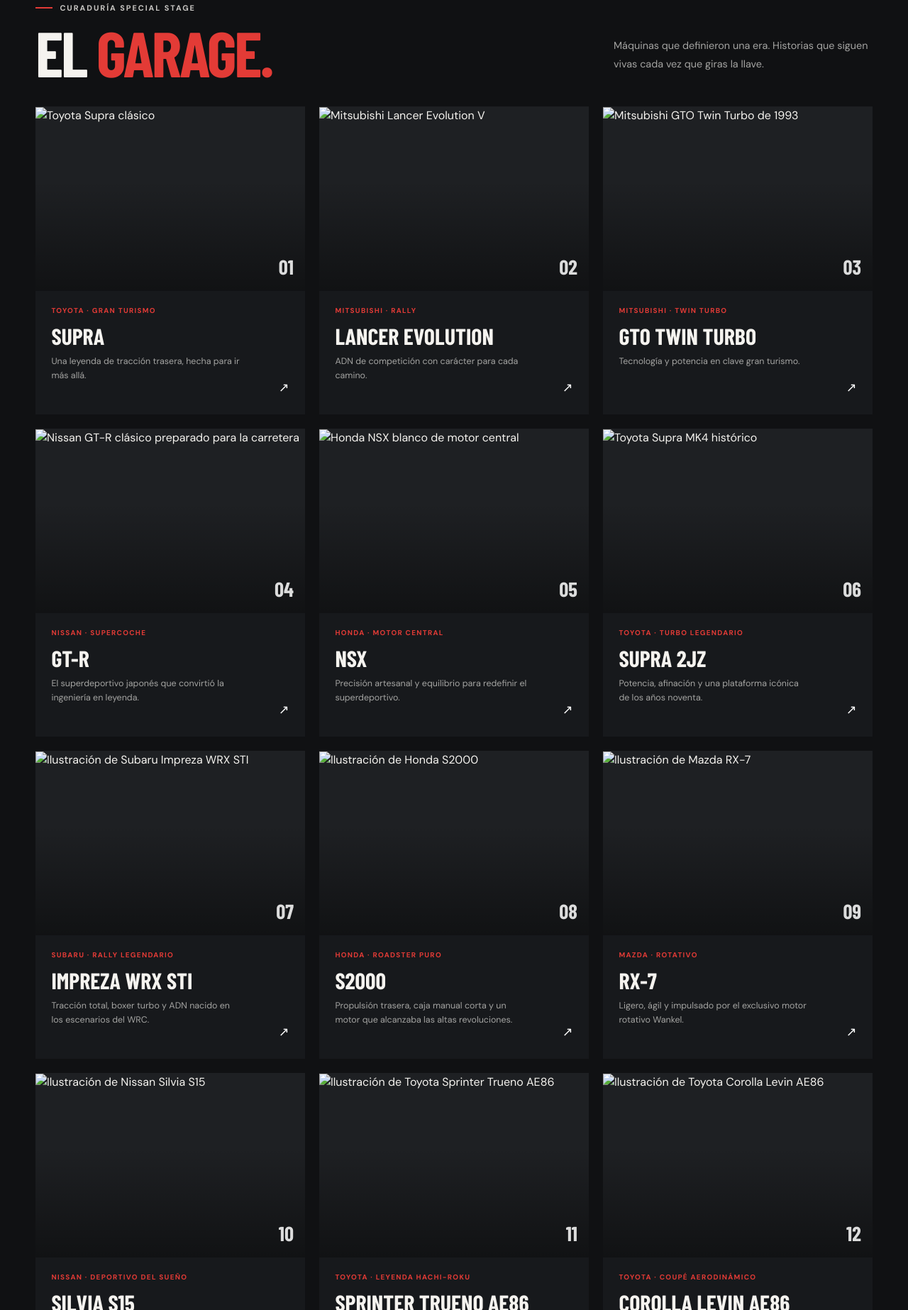
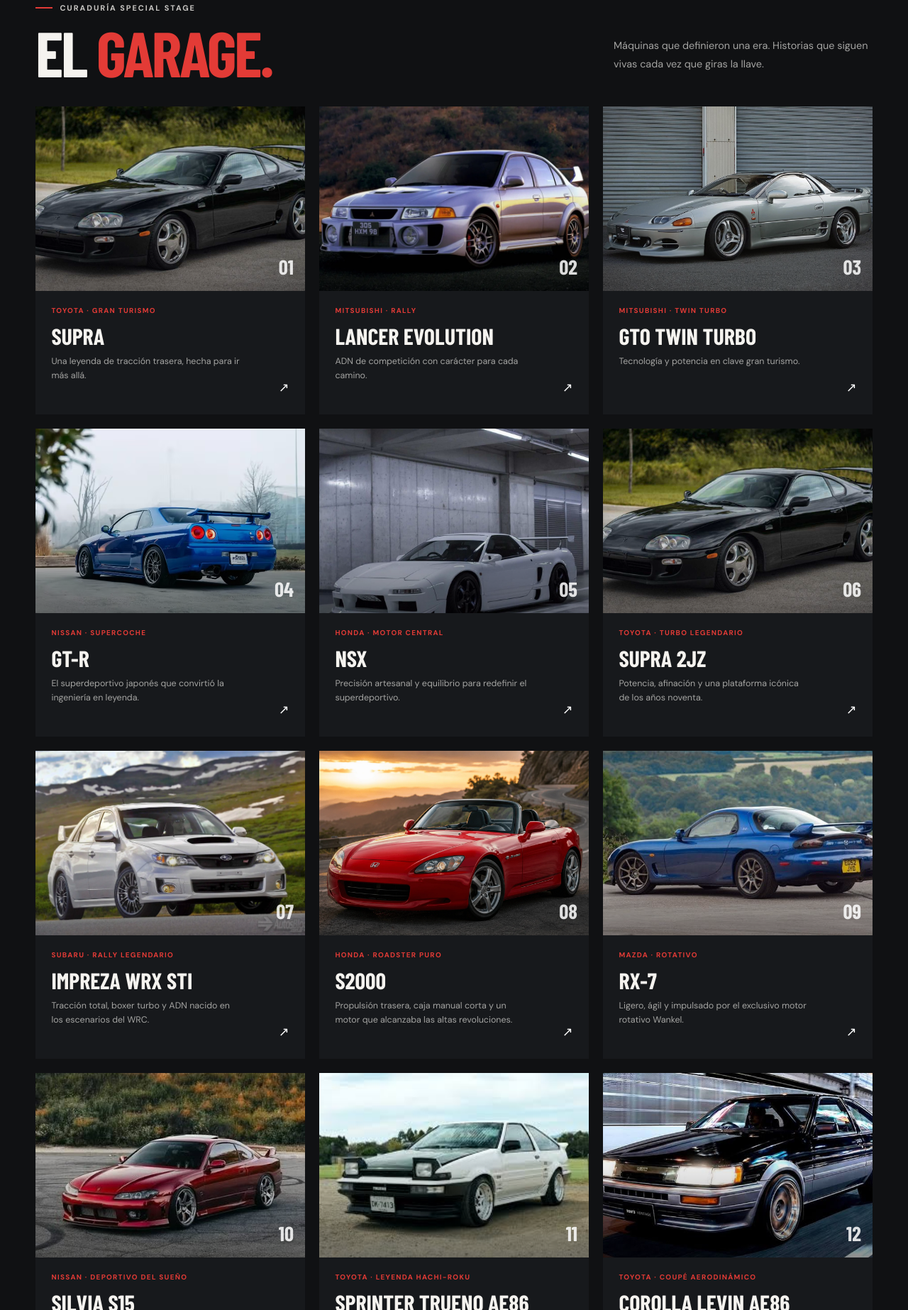
Before and after one commit to WDGonz/Special_stage, a plain HTML site: page index.html in a window 1280 px wide. Shown: the part 954-2800 px from the top of the page at 71% size. Drawn offline with nearby package versions, Linux system fonts and the light colour scheme; a web font is replaced by a local one.

Commit message:
correcciones de indexacion
`

```diff
--- a/index.html
+++ b/index.html
@@ -16,7 +16,7 @@
 <body>
   <header class="site-header" id="inicio">
     <a class="brand" href="#inicio" aria-label="Special Stage, inicio">
-      <img src="OIG3.b3COJ.5Jp.jpeg" alt="" class="brand-mark">
+      <img src="images/OIG3.b3COJ.5Jp.jpeg" alt="" class="brand-mark">
       <span class="brand-name">SPECIAL<span>STAGE</span></span>
     </a>
     <nav class="site-nav" aria-label="Navegación principal">
@@ -48,7 +48,7 @@
         </div>
         <div class="carousel-inner">
           <article class="carousel-item active">
-            <img src="7Q7YH4NVMZA3RBC3DKDZZ7UAQU.avif" class="hero-image" alt="Nissan GT-R listo para salir a la carretera">
+            <img src="images/7Q7YH4NVMZA3RBC3DKDZZ7UAQU.avif" class="hero-image" alt="Nissan GT-R listo para salir a la carretera">
             <div class="hero-shade"></div>
             <div class="hero-copy">
               <p class="eyebrow"><span></span> ÍCONOS DE JAPÓN · 01 / 14</p>
@@ -59,7 +59,7 @@
             <span class="hero-model">NISSAN GT-R</span>
           </article>
           <article class="carousel-item">
-            <img src="1997-toyota-supra-sold-for-176-000-at-auction.jpg" class="hero-image" alt="Toyota Supra, leyenda japonesa de alto rendimiento">
+            <img src="images/1997-toyota-supra-sold-for-176-000-at-auction.jpg" class="hero-image" alt="Toyota Supra, leyenda japonesa de alto rendimiento">
             <div class="hero-shade"></div>
             <div class="hero-copy">
               <p class="eyebrow"><span></span> LEYENDAS DEL ASFALTO · 02 / 14</p>
@@ -70,7 +70,7 @@
             <span class="hero-model">TOYOTA SUPRA</span>
           </article>
           <article class="carousel-item">
-            <img src="mitsubishi-lancer-evo-v.webp" class="hero-image" alt="Mitsubishi Lancer Evolution V inspirado en los rallyes">
+            <img src="images/mitsubishi-lancer-evo-v.webp" class="hero-image" alt="Mitsubishi Lancer Evolution V inspirado en los rallyes">
             <div class="hero-shade"></div>
             <div class="hero-copy">
               <p class="eyebrow"><span></span> NACIDO EN EL RALLY · 03 / 14</p>
@@ -81,7 +81,7 @@
             <span class="hero-model">MITSUBISHI LANCER EVO V</span>
           </article>
           <article class="carousel-item">
-            <img src="1993-mitsubishi-gto-z16a-twin-turbo.jpeg" class="hero-image" alt="Mitsubishi GTO Twin Turbo de los años noventa">
+            <img src="images/1993-mitsubishi-gto-z16a-twin-turbo.jpeg" class="hero-image" alt="Mitsubishi GTO Twin Turbo de los años noventa">
             <div class="hero-shade"></div>
             <div class="hero-copy">
               <p class="eyebrow"><span></span> POTENCIA DE LOS 90 · 04 / 14</p>
@@ -92,7 +92,7 @@
             <span class="hero-model">MITSUBISHI GTO</span>
           </article>
           <article class="carousel-item">
-            <img src="d70036c5288b5b1a4c5e535a1e9632af.jpg" class="hero-image" alt="Honda NSX, superdeportivo japonés de motor central">
+            <img src="images/d70036c5288b5b1a4c5e535a1e9632af.jpg" class="hero-image" alt="Honda NSX, superdeportivo japonés de motor central">
             <div class="hero-shade"></div>
             <div class="hero-copy">
               <p class="eyebrow"><span></span> PRECISIÓN EN ESTADO PURO · 05 / 14</p>
@@ -103,7 +103,7 @@
             <span class="hero-model">HONDA NSX</span>
           </article>
           <article class="carousel-item">
-            <img src="Subaru_Impreza_WRX_STi_2011-00.jpg.webp" class="hero-image" alt="Subaru Impreza WRX STI preparado para el rally">
+            <img src="images/Subaru_Impreza_WRX_STi_2011-00.jpg.webp" class="hero-image" alt="Subaru Impreza WRX STI preparado para el rally">
             <div class="hero-shade"></div>
             <div class="hero-copy">
               <p class="eyebrow"><span></span> ADN DE RALLY · 06 / 14</p>
@@ -114,7 +114,7 @@
             <span class="hero-model">SUBARU IMPREZA WRX STI</span>
           </article>
           <article class="carousel-item">
-            <img src="honda-s2000-ap1-ap2.webp" class="hero-image" alt="Honda S2000 roadster deportivo">
+            <img src="images/honda-s2000-ap1-ap2.webp" class="hero-image" alt="Honda S2000 roadster deportivo">
             <div class="hero-shade"></div>
             <div class="hero-copy">
               <p class="eyebrow"><span></span> ROADSTER PURO · 07 / 14</p>
@@ -125,7 +125,7 @@
             <span class="hero-model">HONDA S2000</span>
           </article>
           <article class="carousel-item">
-            <img src="rx7.jfif" class="hero-image" alt="Mazda RX-7 con motor rotativo">
+            <img src="images/rx7.jfif" class="hero-image" alt="Mazda RX-7 con motor rotativo">
             <div class="hero-shade"></div>
             <div class="hero-copy">
               <p class="eyebrow"><span></span> TECNOLOGÍA ROTATIVA · 08 / 14</p>
@@ -136,7 +136,7 @@
             <span class="hero-model">MAZDA RX-7</span>
           </article>
           <article class="carousel-item">
-            <img src="s15.jfif" class="hero-image" alt="Nissan Silvia S15 de propulsión trasera">
+            <img src="images/s15.jfif" class="hero-image" alt="Nissan Silvia S15 de propulsión trasera">
             <div class="hero-shade"></div>
             <div class="hero-copy">
               <p class="eyebrow"><span></span> REINA DE LOS TOUGE · 09 / 14</p>
@@ -147,7 +147,7 @@
             <span class="hero-model">NISSAN SILVIA S15</span>
           </article>
           <article class="carousel-item">
-            <img src="trueno.jfif" class="hero-image" alt="Toyota Sprinter Trueno AE86">
+            <img src="images/trueno.jfif" class="hero-image" alt="Toyota Sprinter Trueno AE86">
             <div class="hero-shade"></div>
             <div class="hero-copy">
               <p class="eyebrow"><span></span> LEYENDA HACHI-ROKU · 10 / 14</p>
@@ -158,7 +158,7 @@
             <span class="hero-model">TOYOTA SPRINTER TRUENO AE86</span>
           </article>
           <article class="carousel-item">
-            <img src="levin.jfif" class="hero-image" alt="Toyota Corolla Levin AE86">
+            <img src="images/levin.jfif" class="hero-image" alt="Toyota Corolla Levin AE86">
             <div class="hero-shade"></div>
             <div class="hero-copy">
               <p class="eyebrow"><span></span> EL HERMANO INVISIBLE · 11 / 14</p>
@@ -169,7 +169,7 @@
             <span class="hero-model">TOYOTA COROLLA LEVIN AE86</span>
           </article>
           <article class="carousel-item">
-            <img src="civic.jfif" class="hero-image" alt="Honda Civic Type R deportivo">
+            <img src="images/civic.jfif" class="hero-image" alt="Honda Civic Type R deportivo">
             <div class="hero-shade"></div>
             <div class="hero-copy">
               <p class="eyebrow"><span></span> NATIVO DE CIRCUITO · 12 / 14</p>
@@ -180,7 +180,7 @@
             <span class="hero-model">HONDA CIVIC TYPE R</span>
           </article>
           <article class="carousel-item">
-            <img src="integra.jfif" class="hero-image" alt="Honda Integra Type R deportivo">
+            <img src="images/integra.jfif" class="hero-image" alt="Honda Integra Type R deportivo">
             <div class="hero-shade"></div>
             <div class="hero-copy">
               <p class="eyebrow"><span></span> LEYENDA VTEC · 13 / 14</p>
@@ -191,7 +191,7 @@
             <span class="hero-model">HONDA INTEGRA TYPE R</span>
           </article>
           <article class="carousel-item">
-            <img src="1997-toyota-supra-sold-for-176-000-at-auction.jpg" class="hero-image" alt="Toyota Supra 2JZ con motor turbo">
+            <img src="images/1997-toyota-supra-sold-for-176-000-at-auction.jpg" class="hero-image" alt="Toyota Supra 2JZ con motor turbo">
             <div class="hero-shade"></div>
             <div class="hero-copy">
               <p class="eyebrow"><span></span> POTENCIA LEGENDARIA · 14 / 14</p>
@@ -221,59 +221,59 @@
       </div>
       <div class="car-grid">
         <article class="car-card">
-          <div class="card-image"><img src="1997-toyota-supra-sold-for-176-000-at-auction.jpg" alt="Toyota Supra clásico" loading="lazy"><span class="card-number">01</span></div>
+          <div class="card-image"><img src="images/1997-toyota-supra-sold-for-176-000-at-auction.jpg" alt="Toyota Supra clásico" loading="lazy"><span class="card-number">01</span></div>
           <div class="card-copy"><p class="card-kicker">TOYOTA · GRAN TURISMO</p><h3>Supra</h3><p>Una leyenda de tracción trasera, hecha para ir más allá.</p><span class="card-arrow" aria-hidden="true">↗</span></div>
         </article>
         <article class="car-card">
-          <div class="card-image"><img src="mitsubishi-lancer-evo-v.webp" alt="Mitsubishi Lancer Evolution V" loading="lazy"><span class="card-number">02</span></div>
+          <div class="card-image"><img src="images/mitsubishi-lancer-evo-v.webp" alt="Mitsubishi Lancer Evolution V" loading="lazy"><span class="card-number">02</span></div>
           <div class="card-copy"><p class="card-kicker">MITSUBISHI · RALLY</p><h3>Lancer Evolution</h3><p>ADN de competición con carácter para cada camino.</p><span class="card-arrow" aria-hidden="true">↗</span></div>
         </article>
         <article class="car-card">
-          <div class="card-image"><img src="1993-mitsubishi-gto-z16a-twin-turbo.jpeg" alt="Mitsubishi GTO Twin Turbo de 1993" loading="lazy"><span class="card-number">03</span></div>
+          <div class="card-image"><img src="images/1993-mitsubishi-gto-z16a-twin-turbo.jpeg" alt="Mitsubishi GTO Twin Turbo de 1993" loading="lazy"><span class="card-number">03</span></div>
           <div class="card-copy"><p class="card-kicker">MITSUBISHI · TWIN TURBO</p><h3>GTO Twin Turbo</h3><p>Tecnología y potencia en clave gran turismo.</p><span class="card-arrow" aria-hidden="true">↗</span></div>
         </article>
         <article class="car-card">
-          <div class="card-image"><img src="7Q7YH4NVMZA3RBC3DKDZZ7UAQU.avif" alt="Nissan GT-R clásico preparado para la carretera" loading="lazy"><span class="card-number">04</span></div>
+          <div class="card-image"><img src="images/7Q7YH4NVMZA3RBC3DKDZZ7UAQU.avif" alt="Nissan GT-R clásico preparado para la carretera" loading="lazy"><span class="card-number">04</span></div>
           <div class="card-copy"><p class="card-kicker">NISSAN · SUPERCOCHE</p><h3>GT-R</h3><p>El superdeportivo japonés que convirtió la ingeniería en leyenda.</p><span class="card-arrow" aria-hidden="true">↗</span></div>
         </article>
         <article class="car-card">
-          <div class="card-image"><img src="d70036c5288b5b1a4c5e535a1e9632af.jpg" alt="Honda NSX blanco de motor central" loading="lazy"><span class="card-number">05</span></div>
+          <div class="card-image"><img src="images/d70036c5288b5b1a4c5e535a1e9632af.jpg" alt="Honda NSX blanco de motor central" loading="lazy"><span class="card-number">05</span></div>
           <div class="card-copy"><p class="card-kicker">HONDA · MOTOR CENTRAL</p><h3>NSX</h3><p>Precisión artesanal y equilibrio para redefinir el superdeportivo.</p><span class="card-arrow" aria-hidden="true">↗</span></div>
         </article>
         <article class="car-card">
-          <div class="card-image"><img src="1997-toyota-supra-sold-for-176-000-at-auction.jpg" alt="Toyota Supra MK4 histórico" loading="lazy"><span class="card-number">06</span></div>
+          <div class="card-image"><img src="images/1997-toyota-supra-sold-for-176-000-at-auction.jpg" alt="Toyota Supra MK4 histórico" loading="lazy"><span class="card-number">06</span></div>
           <div class="card-copy"><p class="card-kicker">TOYOTA · TURBO LEGENDARIO</p><h3>Supra 2JZ</h3><p>Potencia, afinación y una plataforma icónica de los años noventa.</p><span class="card-arrow" aria-hidden="true">↗</span></div>
         </article>
         <article class="car-card">
-          <div class="card-image"><img src="Subaru_Impreza_WRX_STi_2011-00.jpg.webp" alt="Ilustración de Subaru Impreza WRX STI" loading="lazy"><span class="card-number">07</span></div>
+          <div class="card-image"><img src="images/Subaru_Impreza_WRX_STi_2011-00.jpg.webp" alt="Ilustración de Subaru Impreza WRX STI" loading="lazy"><span class="card-number">07</span></div>
           <div class="card-copy"><p class="card-kicker">SUBARU · RALLY LEGENDARIO</p><h3>Impreza WRX STI</h3><p>Tracción total, boxer turbo y ADN nacido en los escenarios del WRC.</p><span class="card-arrow" aria-hidden="true">↗</span></div>
         </article>
         <article class="car-card">
-          <div class="card-image"><img src="honda-s2000-ap1-ap2.webp" alt="Ilustración de Honda S2000" loading="lazy"><span class="card-number">08</span></div>
+          <div class="card-image"><img src="images/honda-s2000-ap1-ap2.webp" alt="Ilustración de Honda S2000" loading="lazy"><span class="card-number">08</span></div>
           <div class="card-copy"><p class="card-kicker">HONDA · ROADSTER PURO</p><h3>S2000</h3><p>Propulsión trasera, caja manual corta y un motor que alcanzaba las altas revoluciones.</p><span class="card-arrow" aria-hidden="true">↗</span></div>
         </article>
         <article class="car-card">
-          <div class="card-image"><img src="rx7.jfif" alt="Ilustración de Mazda RX-7" loading="lazy"><span class="card-number">09</span></div>
+          <div class="card-image"><img src="images/rx7.jfif" alt="Ilustración de Mazda RX-7" loading="lazy"><span class="card-number">09</span></div>
           <div class="card-copy"><p class="card-kicker">MAZDA · ROTATIVO</p><h3>RX-7</h3><p>Ligero, ágil y impulsado por el exclusivo motor rotativo Wankel.</p><span class="card-arrow" aria-hidden="true">↗</span></div>
         </article>
         <article class="car-card">
-          <div class="card-image"><img src="s15.jfif" alt="Ilustración de Nissan Silvia S15" loading="lazy"><span class="card-number">10</span></div>
+          <div class="card-image"><img src="images/s15.jfif" alt="Ilustración de Nissan Silvia S15" loading="lazy"><span class="card-number">10</span></div>
           <div class="card-copy"><p class="card-kicker">NISSAN · DEPORTIVO DEL SUEÑO</p><h3>Silvia S15</h3><p>Chasis ligero, propulsión trasera y diseño aerodinámico para dominar los touge.</p><span class="card-arrow" aria-hidden="true">↗</span></div>
         </article>
         <article class="car-card">
-          <div class="card-image"><img src="trueno.jfif" alt="Ilustración de Toyota Sprinter Trueno AE86" loading="lazy"><span class="card-number">11</span></div>
+          <div class="card-image"><img src="images/trueno.jfif" alt="Ilustración de Toyota Sprinter Trueno AE86" loading="lazy"><span class="card-number">11</span></div>
           <div class="card-copy"><p class="card-kicker">TOYOTA · LEYENDA HACHI-ROKU</p><h3>Sprinter Trueno AE86</h3><p>Ligero y ágil, famoso por el drifting y los recorridos nocturnos por montaña.</p><span class="card-arrow" aria-hidden="true">↗</span></div>
         </article>
         <article class="car-card">
-          <div class="card-image"><img src="levin.jfif" alt="Ilustración de Toyota Corolla Levin AE86" loading="lazy"><span class="card-number">12</span></div>
+          <div class="card-image"><img src="images/levin.jfif" alt="Ilustración de Toyota Corolla Levin AE86" loading="lazy"><span class="card-number">12</span></div>
           <div class="card-copy"><p class="card-kicker">TOYOTA · COUPÉ AERODINÁMICO</p><h3>Corolla Levin AE86</h3><p>La otra identidad del AE86: igual alma deportiva, faros fijos y carácter puro.</p><span class="card-arrow" aria-hidden="true">↗</span></div>
         </article>
         <article class="car-card">
-          <div class="card-image"><img src="civic.jfif" alt="Ilustración de Honda Civic Type R" loading="lazy"><span class="card-number">13</span></div>
+          <div class="card-image"><img src="images/civic.jfif" alt="Ilustración de Honda Civic Type R" loading="lazy"><span class="card-number">13</span></div>
           <div class="card-copy"><p class="card-kicker">HONDA · TYPE R</p><h3>Civic Type R</h3><p>Motor atmosférico, precisión de chasis y el espíritu japonés de la pista.</p><span class="card-arrow" aria-hidden="true">↗</span></div>
         </article>
         <article class="car-card">
-          <div class="card-image"><img src="integra.jfif" alt="Ilustración de Honda Integra Type R" loading="lazy"><span class="card-number">14</span></div>
+          <div class="card-image"><img src="images/integra.jfif" alt="Ilustración de Honda Integra Type R" loading="lazy"><span class="card-number">14</span></div>
           <div class="card-copy"><p class="card-kicker">HONDA · TYPE R</p><h3>Integra Type R</h3><p>Ligereza, VTEC y una dirección legendaria entre los compactos deportivos.</p><span class="card-arrow" aria-hidden="true">↗</span></div>
         </article>
       </div>
@@ -298,13 +298,13 @@
 
   <footer class="site-footer" id="contacto">
     <a class="brand footer-brand" href="#inicio">
-      <img src="OIG3.b3COJ.5Jp.jpeg" alt="" class="brand-mark">
+      <img src="images/OIG3.b3COJ.5Jp.jpeg" alt="" class="brand-mark">
       <span class="brand-name">SPECIAL<span>STAGE</span></span>
     </a>
     <p>Pasión por la cultura automotriz japonesa.</p>
     <div class="social-links" aria-label="Redes sociales">
-      <a href="https://www.facebook.com/" target="_blank" rel="noopener noreferrer" aria-label="Facebook"><img src="icons8-facebook-nuevo-24.png" alt=""></a>
-      <a href="https://www.instagram.com/" target="_blank" rel="noopener noreferrer" aria-label="Instagram"><img src="icons8-instagram-50.png" alt=""></a>
+      <a href="https://www.facebook.com/" target="_blank" rel="noopener noreferrer" aria-label="Facebook"><img src="images/icons8-facebook-nuevo-24.png" alt=""></a>
+      <a href="https://www.instagram.com/" target="_blank" rel="noopener noreferrer" aria-label="Instagram"><img src="images/icons8-instagram-50.png" alt=""></a>
     </div>
     <small>© 2026 Special Stage · Hecho para quienes viven la carretera.</small>
   </footer>
--- a/styles.css
+++ b/styles.css
@@ -479,7 +479,7 @@ button:focus-visible {
 .manifesto-image {
   min-height: 440px;
   background: linear-gradient(0deg, rgba(0, 0, 0, 0.12), rgba(0, 0, 0, 0.12)),
-    url("7Q7YH4NVMZA3RBC3DKDZZ7UAQU.avif") center / cover no-repeat;
+    url("images/7Q7YH4NVMZA3RBC3DKDZZ7UAQU.avif") center / cover no-repeat;
 }
 
 .manifesto-copy {
```
